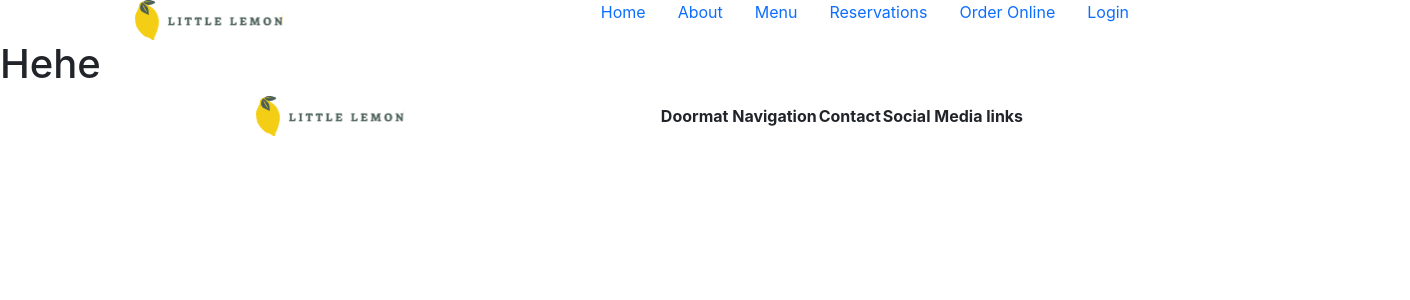
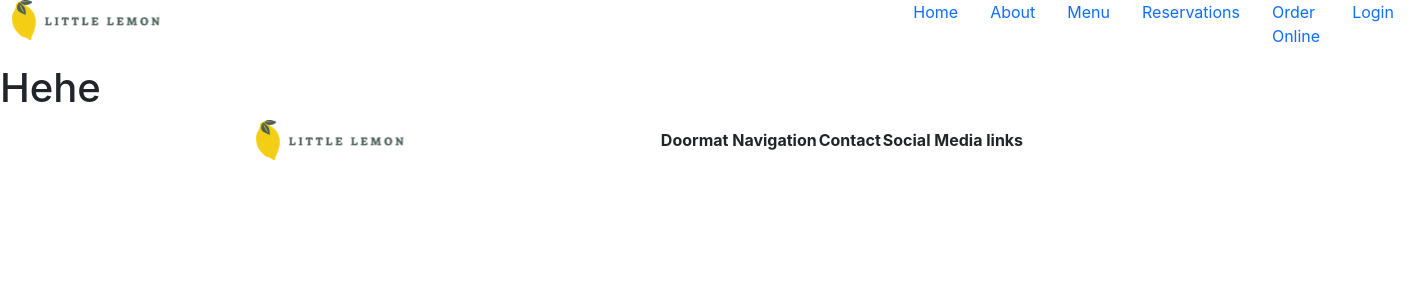
Before and after one commit to TasosTsiam/Capstone-App, a React (Create React App) app in the folder little-lemon/: page / in a window 1280 px wide. Shown: the top 300 px of the page, 1410 px wide, since content can reach past the window. Built offline with nearby package versions, Linux system fonts and the light colour scheme.

Commit message:
Applying Bootstrap grid system on App.js file

```diff
--- a/little-lemon/src/App.js
+++ b/little-lemon/src/App.js
@@ -8,9 +8,15 @@ import './mycss/style.css';
 function App() {
   return (
     <>
-      <div className="header_nav_container">
-        <Header/>
-        <Nav/>
+      <div className="container-fluid">
+        <div className="row">
+          <div className="col-lg-8 col-md-6">
+            <Header />
+          </div>
+          <div className="col-lg-4 col-md-6">
+            <Nav />
+          </div>
+        </div>
       </div>
       <Main/>
       <Footer/>
--- a/little-lemon/src/mycss/style.css
+++ b/little-lemon/src/mycss/style.css
@@ -10,24 +10,20 @@ body {
   justify-content: space-between;
 }
 
-.header_nav_container {
-  display: flex;
-  flex-direction: row;
-  justify-content: space-around;
-}
-.header_nav_container .header_container img {
+.header_container img {
   height: 100%;
 }
-.header_nav_container .nav_container ul {
+
+.nav_container ul {
   display: flex;
   flex-direction: row;
   justify-content: space-between;
   list-style: none;
 }
-.header_nav_container .nav_container ul li {
+.nav_container ul li {
   padding: 0rem 1rem;
 }
-.header_nav_container .nav_container ul li a {
+.nav_container ul li a {
   text-decoration: none;
 }
 
--- a/little-lemon/src/myscss/style.scss
+++ b/little-lemon/src/myscss/style.scss
@@ -9,11 +9,6 @@ body {
     flex-direction: column;
     justify-content: space-between;
 }
-
-.header_nav_container {
-    display: flex;
-    flex-direction: row;
-    justify-content: space-around;
 
 .header_container {
 
@@ -39,7 +34,6 @@ body {
         }
     }
 }
-}
 
 .footer_container {
     display: flex;
```
Also changed, not shown: 1 other file (tests, documents, lock files or other folders). Lines whose indentation alone changed are shown as unchanged.
